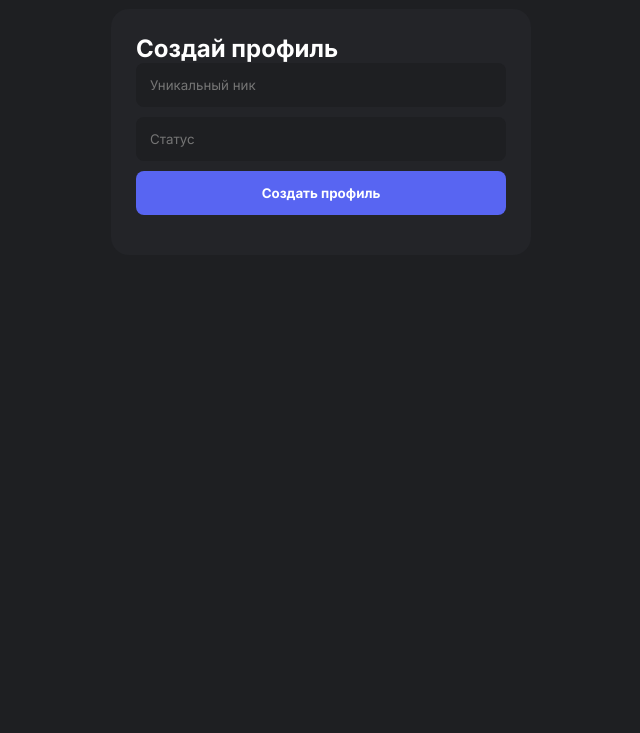
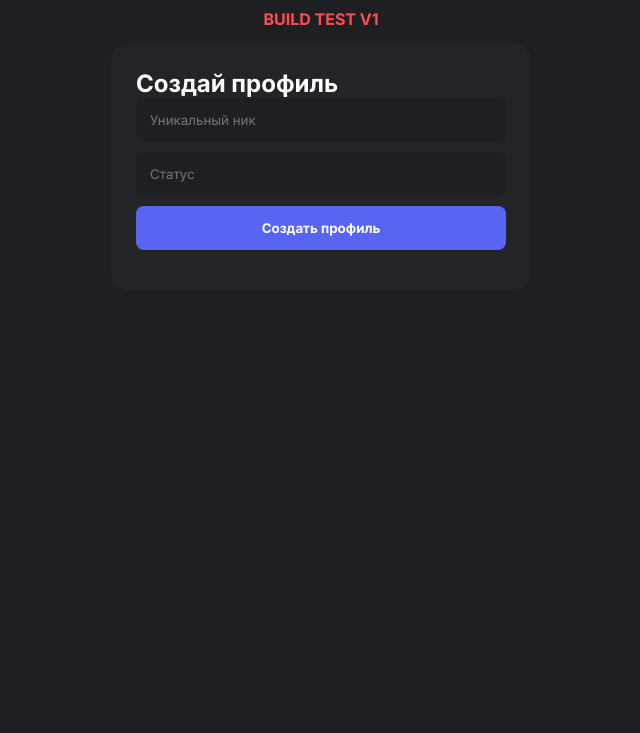
Before and after one commit to nelifchik-web/frappysu, a website: page index.html in a window 1280 px wide. Shown: the part 127-860 px from the top of the page, without its empty margins (319-959 px from the left). Drawn offline with Linux system fonts and the light colour scheme.

Commit message:
Add files via upload

```diff
--- a/index.html
+++ b/index.html
@@ -14,6 +14,15 @@
     <div class="logo">
         FRAPPY
     </div>
+
+    <p style="
+        text-align:center;
+        color:#ff4d4d;
+        margin-bottom:15px;
+        font-weight:700;
+    ">
+        BUILD TEST V1
+    </p>
 
     <div class="setup-card">
 
```
